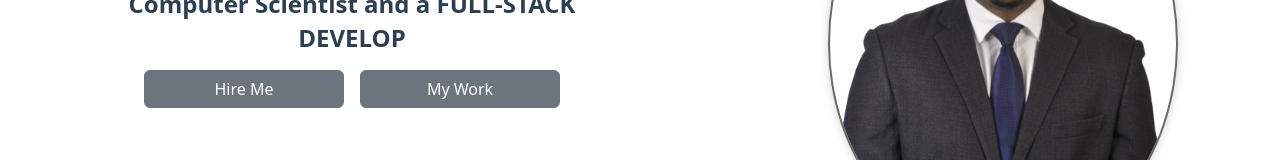
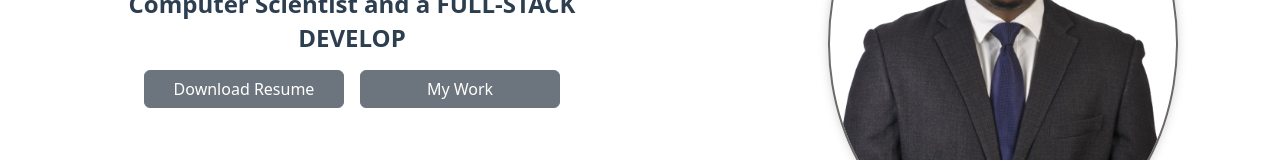
Before and after one commit to isMbumbu/drews_portfolio, a React (Vite) app: page / in a window 1280 px wide. Shown: the part 463-623 px from the top of the page. Built offline with nearby package versions, Linux system fonts and the light colour scheme.

Commit message:
Add a resume

```diff
--- a/src/components/HomeC.jsx
+++ b/src/components/HomeC.jsx
@@ -47,9 +47,13 @@ function HomeC() {
       <div className="intro">
         <h3 className='dynamic-text'>{text}</h3>
        <div className="buttons">
-  <Link to='/contact'>
-    <button className='btn btn-secondary hover-effect'>Hire Me</button>
-  </Link>
+   <a
+    href="/resume.pdf"
+    className='btn btn-secondary hover-effect'
+    download
+  >
+    Download Resume
+  </a>
   <Link to='/portfolio'>
     <button className='btn btn-secondary hover-effect'>My Work</button>
   </Link>
```
Also changed, not shown: 2 other files (tests, documents, lock files or other folders).
